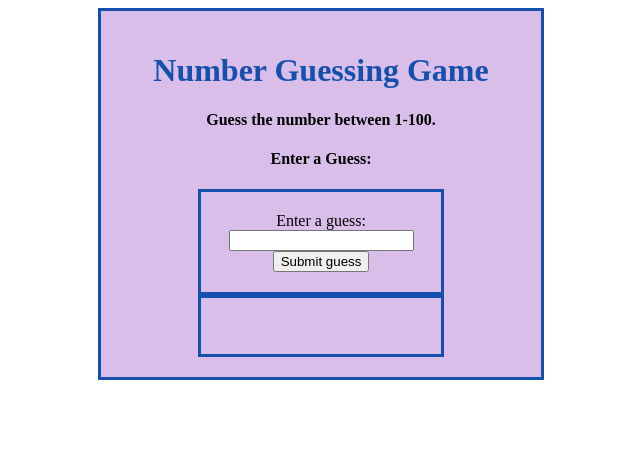
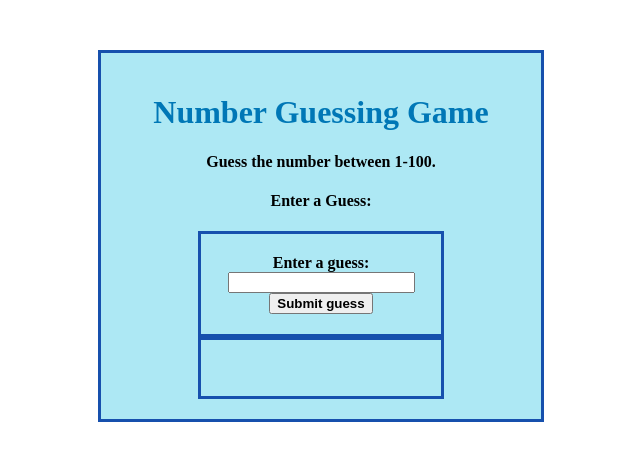
Before and after one commit to taylorbruton/number-guessing-game, a plain HTML site: page index.html in a window 1280 px wide. Shown: the whole page, without its empty margins (319-959 px from the left). Drawn offline with Linux system fonts and the light colour scheme.

Commit message:
Update style.css

```diff
--- a/style.css
+++ b/style.css
@@ -1,14 +1,21 @@
+* {
+  font-weight: 600;
+}
+
+body {
+  margin-top: 50px;
+}
 
 div {
   width: 50%;
   margin: 0 auto;
   border: 3px solid #1650ad;
   padding: 20px;
-  background: #d8bee8;
+  background: #ade8f4;
   text-align: center;
   max-width: 400px;
   }
 
 h1 {
-  color: #1650ad;
+  color: #0077b6;
 }
```
